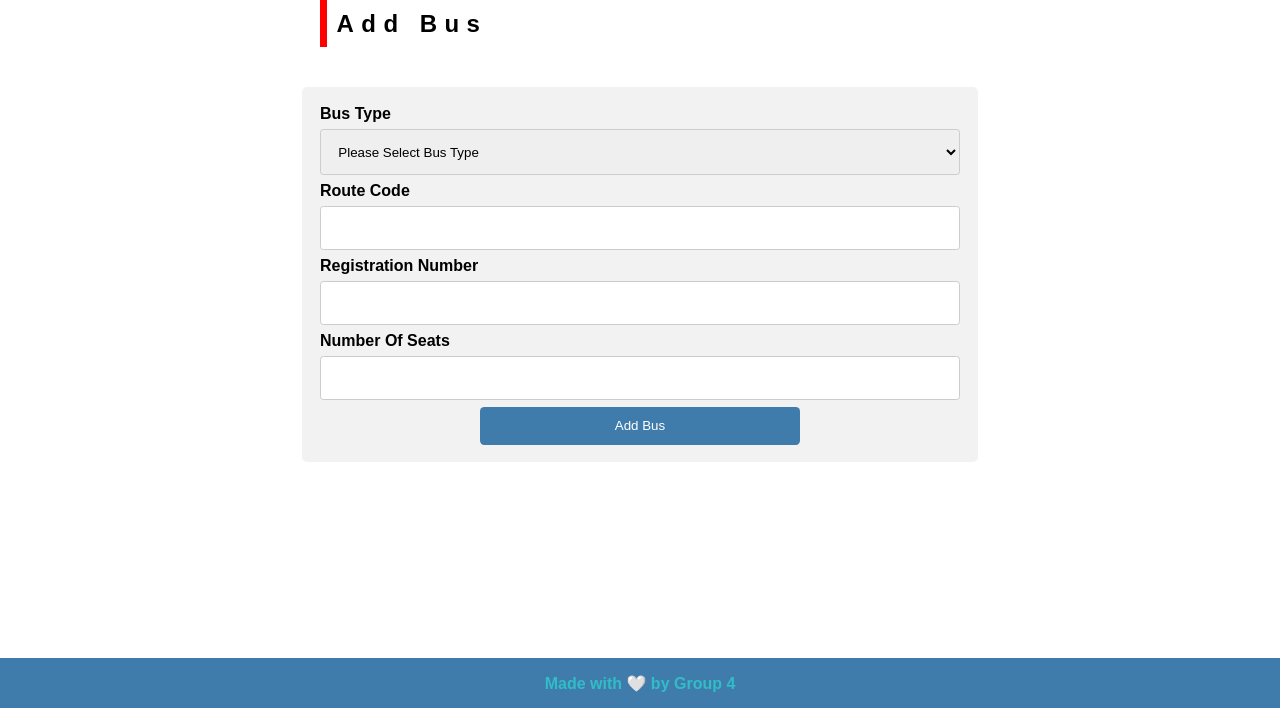
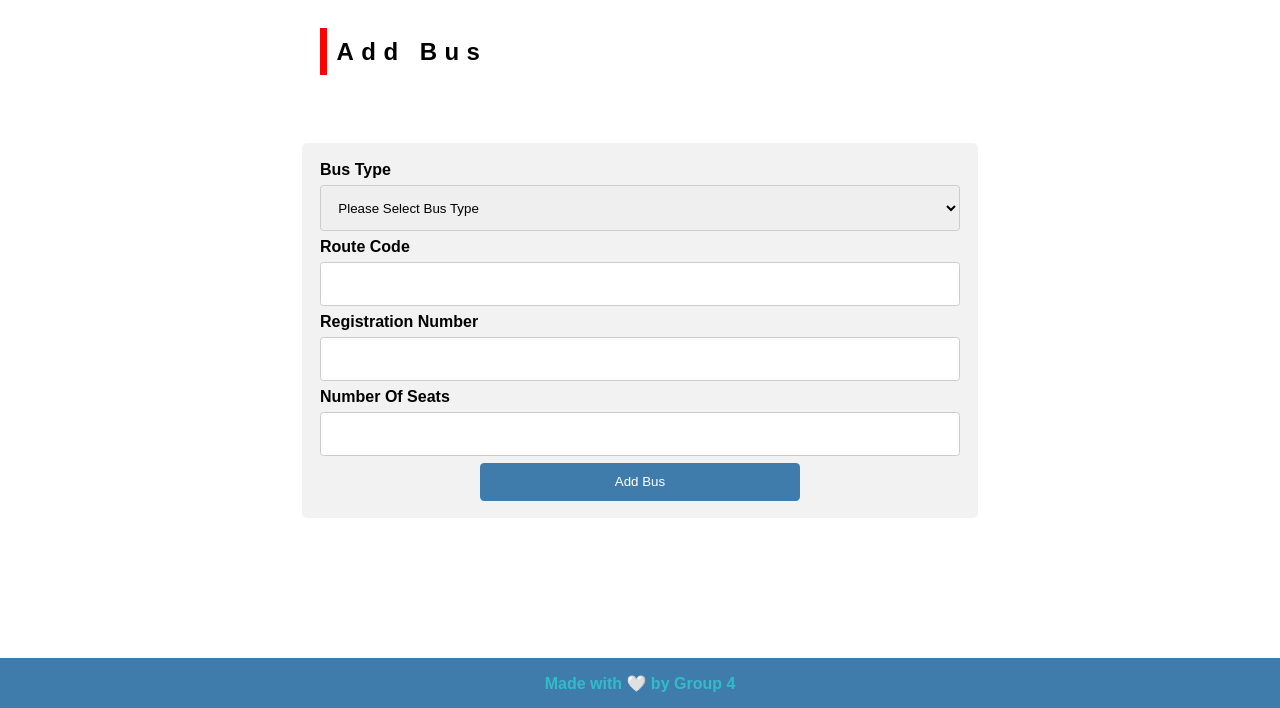
Before and after one commit to refilwe-m/ReavayaDB, a website: page FrontEnd/public/pages/addBus.html in a window 1280 px wide. Shown: the part 92-800 px from the top of the page. Drawn offline with Linux system fonts and the light colour scheme.

Commit message:
changed h1 padding on the forms

```diff
--- a/FrontEnd/public/css/forms.css
+++ b/FrontEnd/public/css/forms.css
@@ -33,7 +33,7 @@ button {
 section{
 
   background-color: white;
-  padding: 1.25em;
+  padding: 3em;
   margin: auto;
   width: 50%;
 
```
